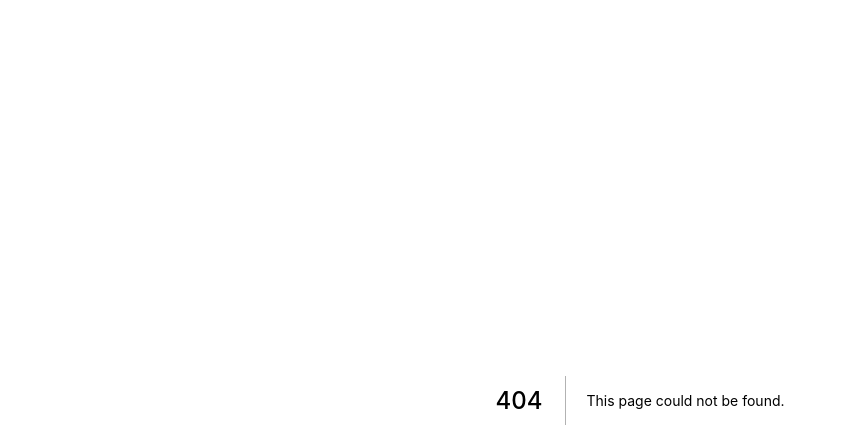
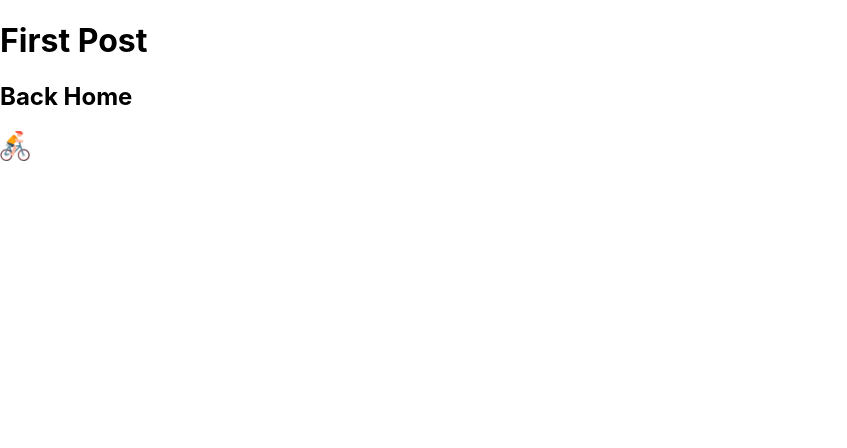
Before and after one commit to naveensinghp/nextjsweb, a Next.js app: page /post/first-post in a window 1280 px wide. Before the commit this address had no page. Shown: the top 448 px of the page, without its empty margins (0-847 px from the left). Built offline with nearby package versions, Linux system fonts and the light colour scheme.

Commit message:
First Commit

```diff
--- /dev/null
+++ b/pages/cars/index.js
@@ -0,0 +1,3 @@
+export default function CarsList(){
+    return <h1>Cars List</h1>
+}
--- /dev/null
+++ b/pages/hello.js
@@ -0,0 +1,4 @@
+
+export default function Home() {
+    return <h1>Hi Mom</h1>
+}
--- /dev/null
+++ b/pages/naveen/index.js
@@ -0,0 +1,4 @@
+
+export default function singh(){
+    return <h1>Shall Web </h1>
+}
--- /dev/null
+++ b/pages/naveen/singh.js
@@ -0,0 +1,3 @@
+export default function Singh(){
+    return <h1>Singh</h1>
+}
--- /dev/null
+++ b/pages/post/first-post.js
@@ -0,0 +1,19 @@
+import Link from 'next/link';
+import Image from 'next/image';
+import Head from 'next/head';
+
+
+export default function FirstPost(){
+    return (
+        <>
+        <Head>
+         <title>First Post</title>
+        </Head>
+         <h1>First Post</h1>
+        <h2><Link href="/"><a>Back Home</a></Link></h2>
+        {/* <img src="/image/cycling.png" alt="cycling" /> */}
+        <Image src="/image/cycling.png" width={30} height={30} />
+
+        </>
+    );
+}
```
Also changed, not shown: pages/cars/[id].js (added, +8 -0 lines), pages/index.js (+7 -1 lines), public/image/cycling.png (added).
